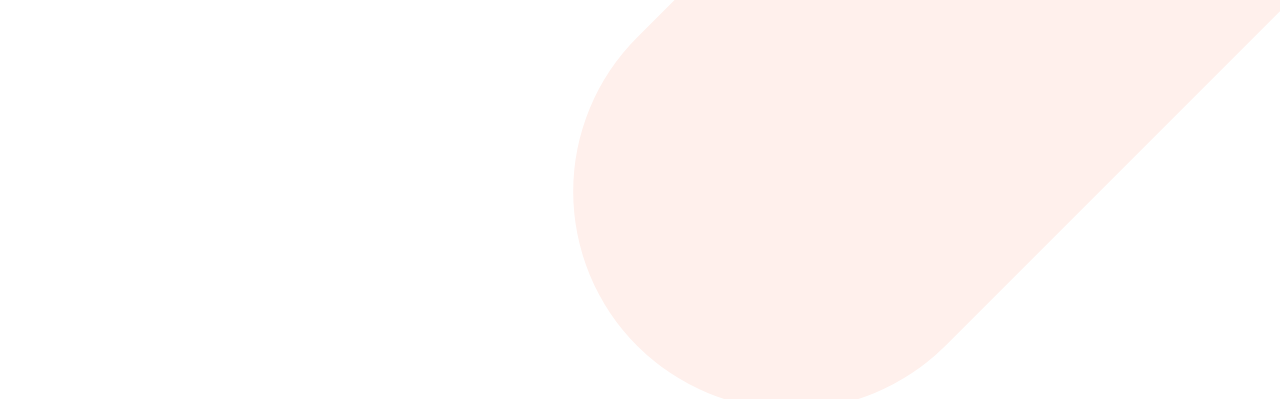
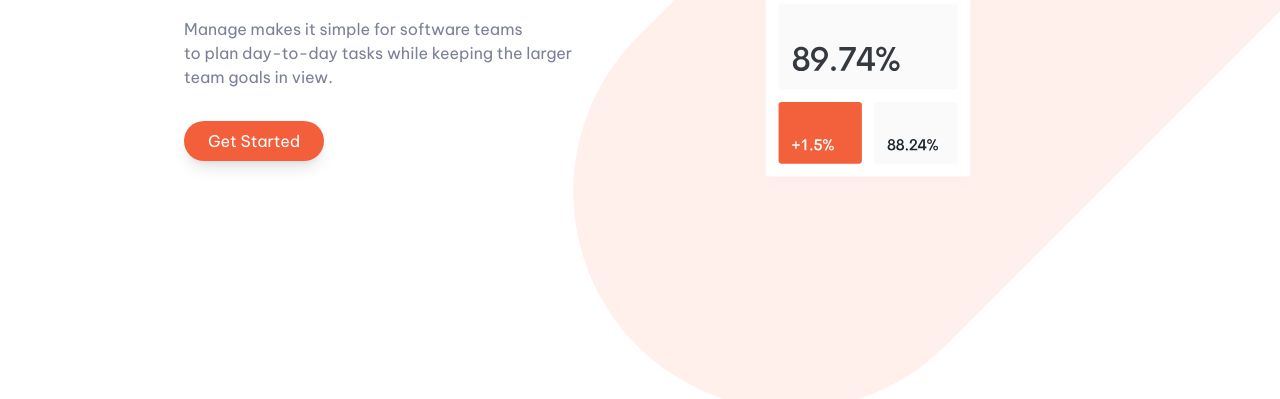
Before and after one commit to cyonii/manage-landing-page, a website: page index.html in a window 1280 px wide. Shown: the part 401-800 px from the top of the page. Drawn offline with nearby package versions, Linux system fonts and the light colour scheme; files that its build step writes are made by us from their sources.

Commit message:
Add hero section

```diff
--- a/index.html
+++ b/index.html
@@ -38,5 +38,29 @@
         </div>
       </nav>
     </header>
+
+    <!-- Main content -->
+    <main class="container px-4 lg:px-18 xl:px-36">
+      <!-- Hero section -->
+      <section class="flex flex-col md:flex-row py-20" id="hero">
+        <div class="flex flex-col justify-center w-full md:w-1/2 text-center md:text-left order-last md:order-first">
+          <h1 class="text-4xl md:text-5xl font-bold mb-10">Bring everyone together to build better products.</h1>
+          <p class="mb-10 opacity-60">
+            Manage makes it simple for software teams <br class="hidden md:inline" />
+            to plan day-to-day tasks while keeping the larger <br class="hidden md:inline" />
+            team goals in view.
+          </p>
+          <p>
+            <a href="#" class="bg-red-500 hover:bg-red-400 text-white shadow-lg rounded-3xl border-0 py-2.5 px-6">
+              Get Started
+            </a>
+          </p>
+        </div>
+
+        <div class="flex flex-col w-full md:w-1/2">
+          <img src="./assets/images/illustration-intro.svg" alt="Dashboard illustration">
+        </div>
+      </section>
+    </main>
   </body>
 </html>
```
